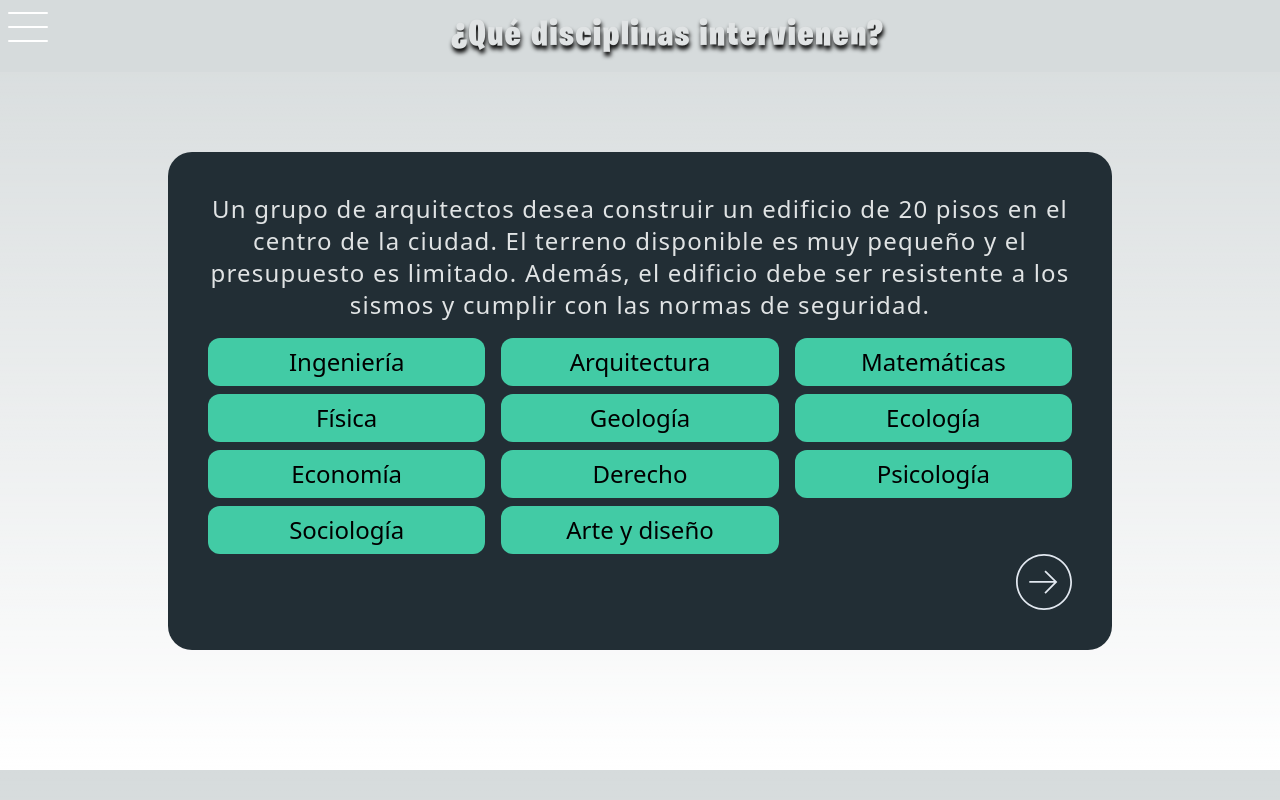
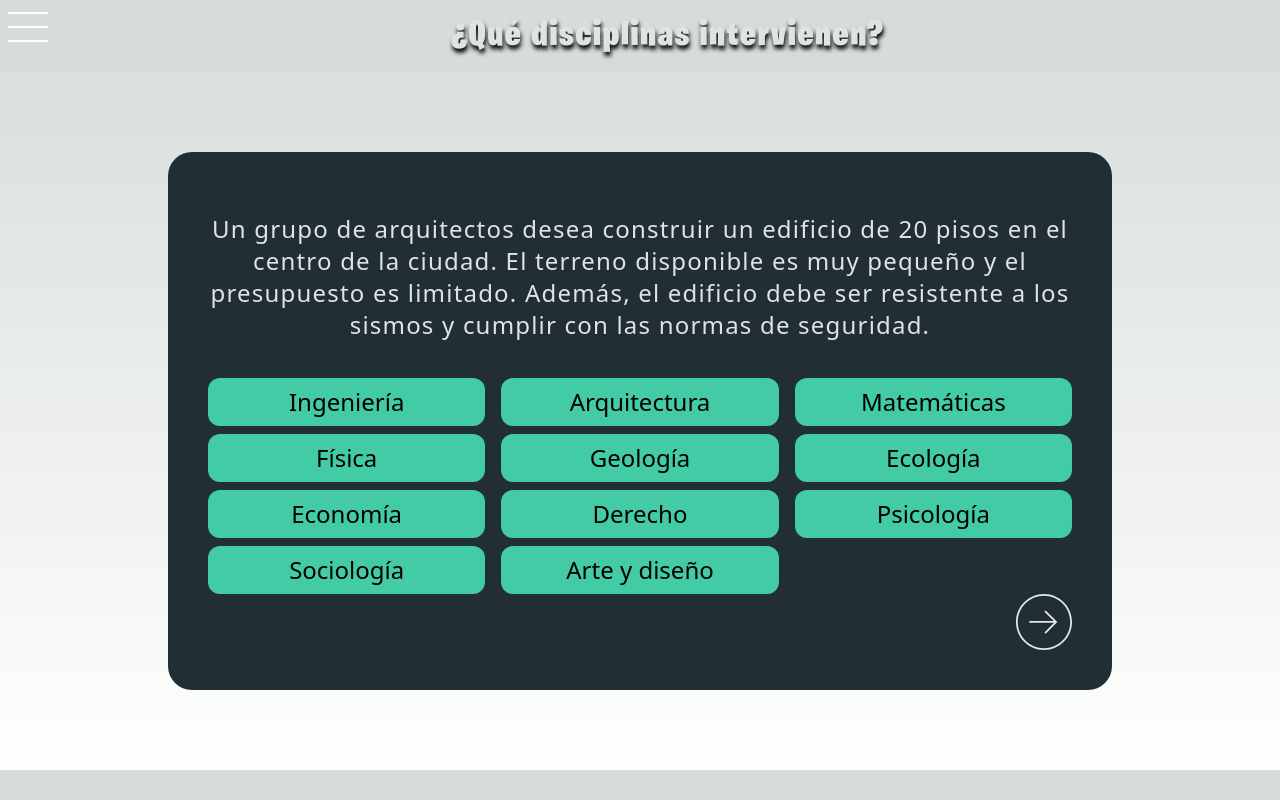
Before and after one commit to joniborda/interdisciplinario, a Next.js app: page / in a window 1280 px wide. Built offline with nearby package versions, Linux system fonts and the light colour scheme.

Commit message:
fix trouble with content render

```diff
--- a/src/components/CardFlipHook.tsx
+++ b/src/components/CardFlipHook.tsx
@@ -3,12 +3,13 @@ import React from "react";
 import { data } from "../data";
 export const useCardFlip = () => {
   const [changing, setChanging] = React.useState(false);
-  const dataRandom = data.sort(() => Math.random() - 0.5);
+  const [dataRandom, setDataRandom] = React.useState(data);
   const [currentProblem, setCurrentProblem] = React.useState(dataRandom[dataRandom.length - 1]);
   const handleClick = () => {
     setChanging(true);
     dataRandom.pop();
     setCurrentProblem(dataRandom[dataRandom.length - 1]);
+    setDataRandom([...dataRandom]);
   };
 
   React.useEffect(() => {
@@ -19,5 +20,10 @@ export const useCardFlip = () => {
     }
   }, [changing]);
 
+  React.useEffect(() => {
+    setDataRandom(dataRandom.sort(() => Math.random() - 0.5));
+    setCurrentProblem(dataRandom[dataRandom.length - 1]);
+  }, []);
+
   return { changing, handleClick, currentProblem };
 };
--- a/src/components/CareersInvolvedBody.tsx
+++ b/src/components/CareersInvolvedBody.tsx
@@ -29,9 +29,6 @@ export const CareersInvolvedBody = () => {
               {currentProblem.problem}
             </Heading1>
           </div>
-          {/* <div className="mt-10 text-2xl font-light text-[#e0e3e4]">
-            Disciplinas que intervienen:
-          </div> */}
           <div
             className={clsx(
               "grid grid-flow-dense items-start justify-center mt-4",
--- a/src/pages/index.tsx
+++ b/src/pages/index.tsx
@@ -18,7 +18,7 @@ export default function Home() {
       <div
         className={clsx(
           "flex h-[calc(100vh-102px)] overflow-hidden flex-col",
-          "items-center justify-between p-6 sm:p-20 pt-1 sm:pt-10"
+          "items-center justify-between p-6 sm:p-10 pt-1 sm:pt-10"
         )}
       >
         <div className="z-10 h-full w-full max-w-5xl items-center flex-col justify-between text-sm lg:flex">
```
